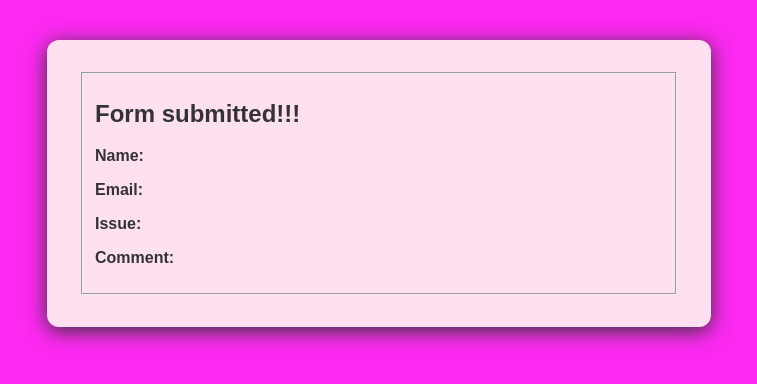
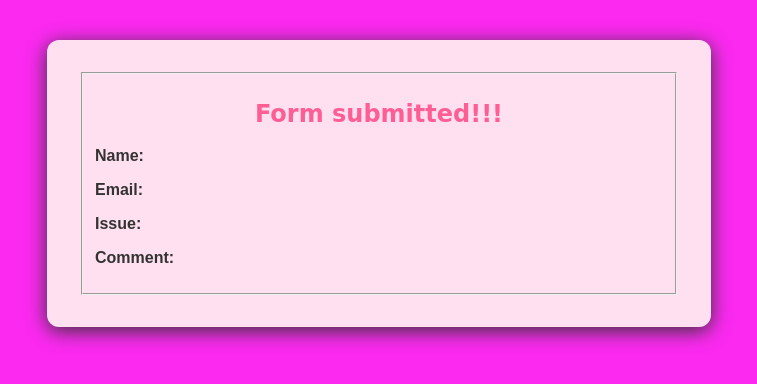
Before and after one commit to Vee-Mukoma/contact_form, a plain HTML site: page display.html in a window 1280 px wide. Shown: the whole page, without its empty margins (261-1018 px from the left). Drawn offline with Linux system fonts and the light colour scheme.

Commit message:
changed h2 color and alignment in display.html

```diff
--- a/display.css
+++ b/display.css
@@ -16,3 +16,9 @@ body{
     flex-direction: column;
     gap: 1rem;
 }
+
+h2{
+    font-family: 'Pacifico', cursive;
+    text-align: center;
+    color: #ff5e94;
+}
```
Also changed, not shown: index.html (+1 -1 lines).
